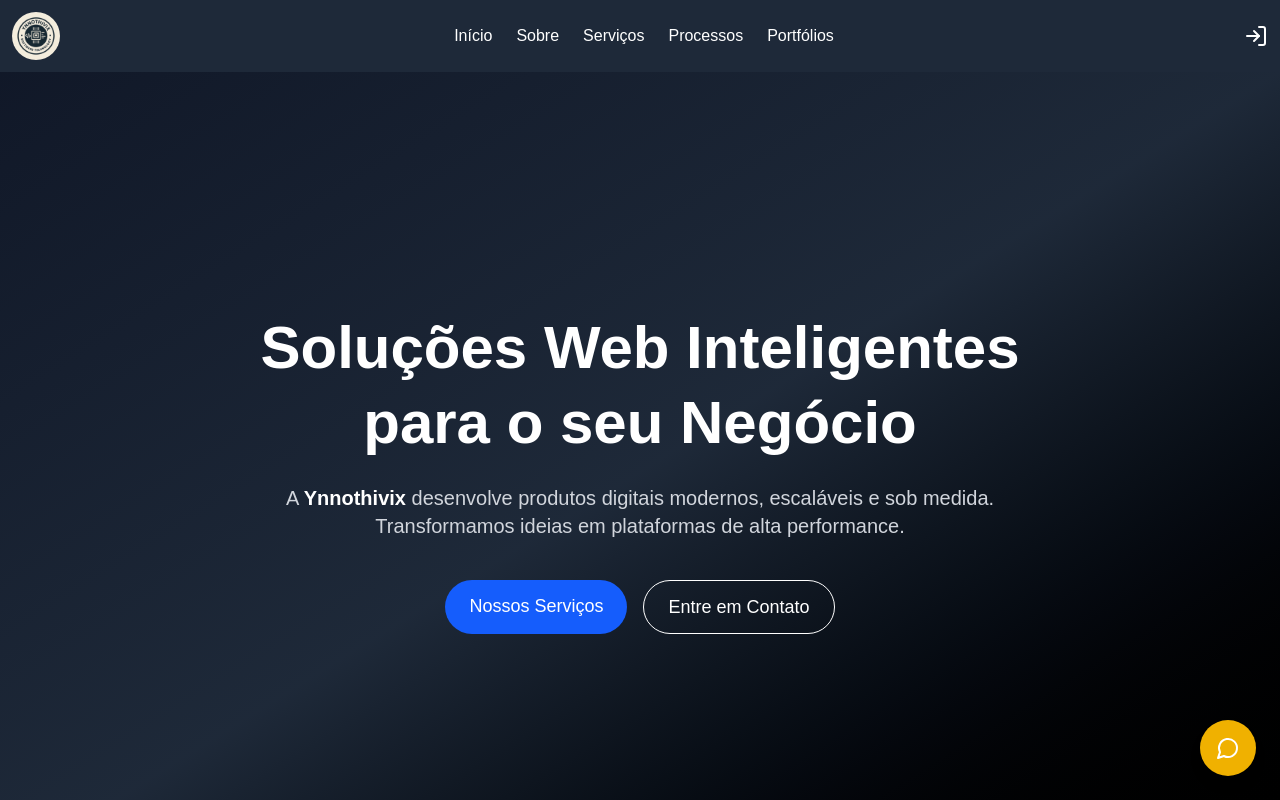
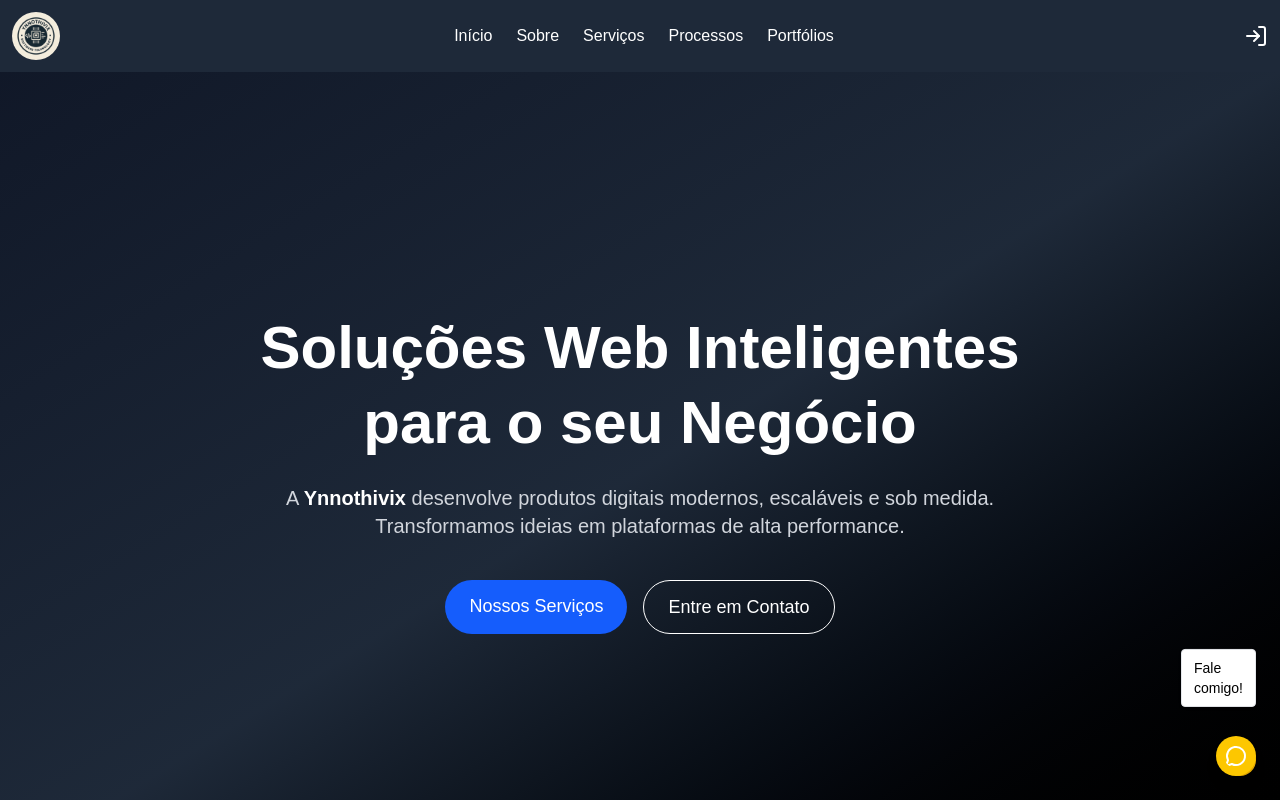
Before and after one commit to Psds13/our_website, a Next.js app: page / in a window 1280 px wide. Shown: the top 800 px of the page. Built offline with nearby package versions, Linux system fonts and the light colour scheme.

Commit message:
Arquivos modificados

```diff
--- a/src/app/components/GoldChatWidget.tsx
+++ b/src/app/components/GoldChatWidget.tsx
@@ -19,13 +19,27 @@ export default function GoldChatWidget() {
   const [userData, setUserData] = useState({ semana: "", horario: "" });
 
   const messagesEndRef = useRef<HTMLDivElement>(null);
+  const clickAudio = useRef<HTMLAudioElement | null>(null);
 
   useEffect(() => {
     messagesEndRef.current?.scrollIntoView({ behavior: "smooth" });
   }, [messages]);
 
+  // Carrega o som
+  useEffect(() => {
+    clickAudio.current = new Audio("https://freesound.org/data/previews/522/522205_11682553-lq.mp3");
+  }, []);
+
+  const playClickSound = () => {
+    if (clickAudio.current) {
+      clickAudio.current.currentTime = 0;
+      clickAudio.current.play().catch((err) => console.error("Erro ao reproduzir o som:", err));
+    }
+  };
+
   const handleSend = () => {
     if (input.trim() === "") return;
+    playClickSound();
 
     const userMessage = { from: "user", text: input };
     setMessages((prev) => [...prev, userMessage]);
@@ -71,10 +85,10 @@ export default function GoldChatWidget() {
             setMotivoAtendimento(motivos[userInput as "1" | "2" | "3"]);
             goldResponse =
               "Obrigado pelas informações! Podemos agendar um horário para você.\nQual dia seria melhor: segunda, terça, quarta, quinta ou sexta?";
-            setStep(nextStep); // step 2
+            setStep(nextStep);
           } else if (userInput === "4") {
             goldResponse = "Por favor, descreva com mais detalhes o serviço que você precisa:";
-            setStep(1.5); // aqui ativamos o passo intermediário
+            setStep(1.5);
           } else {
             goldResponse = "Por favor, escolha uma opção válida de 1 a 4.";
           }
@@ -197,12 +211,19 @@ export default function GoldChatWidget() {
 
   return (
     <div className="fixed bottom-6 right-6 z-50">
+      {/* Chat Hint incorporado */}
+      {!open && (
+        <div className="absolute bottom-16 right-0 bg-white text-black text-sm px-3 py-2 rounded shadow border border-gray-200 animate-bounce">
+          Fale comigo!
+        </div>
+      )}
+
       {!open ? (
         <button
           onClick={() => setOpen(true)}
           className="bg-yellow-500 text-white p-4 rounded-full shadow-lg hover:bg-yellow-600 transition"
         >
-          <MessageCircle />
+          <MessageCircle id="chat-button" className="fixed bottom-6 right-6 w-10 h-10 text-white bg-yellow-400 p-2 rounded-full shadow-lg cursor-pointer" />
         </button>
       ) : (
         <div className="bg-white w-80 h-96 rounded-2xl shadow-2xl flex flex-col overflow-hidden border border-yellow-300">
@@ -223,8 +244,8 @@ export default function GoldChatWidget() {
               <div key={i} className={msg.from === "user" ? "text-right" : "text-left"}>
                 <span
                   className={`inline-block px-3 py-2 rounded-lg whitespace-pre-line ${msg.from === "user"
-                      ? "bg-blue-100 text-gray-800"
-                      : "bg-yellow-100 text-gray-800"
+                    ? "bg-blue-100 text-gray-800"
+                    : "bg-yellow-100 text-gray-800"
                     }`}
                 >
                   {msg.text}
```
